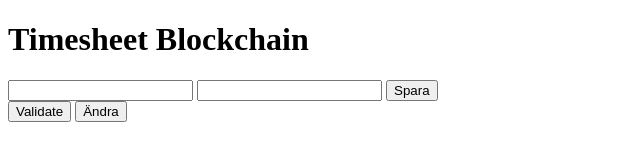
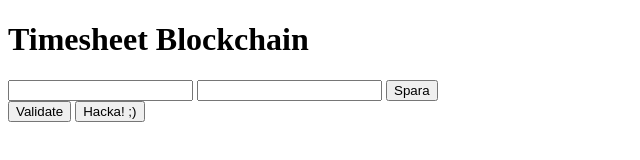
Before and after one commit to kemikal/timesheet, a plain HTML site: page index.html in a window 1280 px wide. Shown: the full height of the page, 0-640 px from the left. Drawn offline with Linux system fonts and the light colour scheme.

Commit message:
u haxxor u

```diff
--- a/index.html
+++ b/index.html
@@ -16,7 +16,7 @@
     </div>
     <div>
         <button id="validateBtn">Validate</button>
-        <button id="editBtn">Ändra</button>
+        <button id="editBtn">Hacka! ;)</button>
     </div>
     <div id="showTimeList">
 
```
